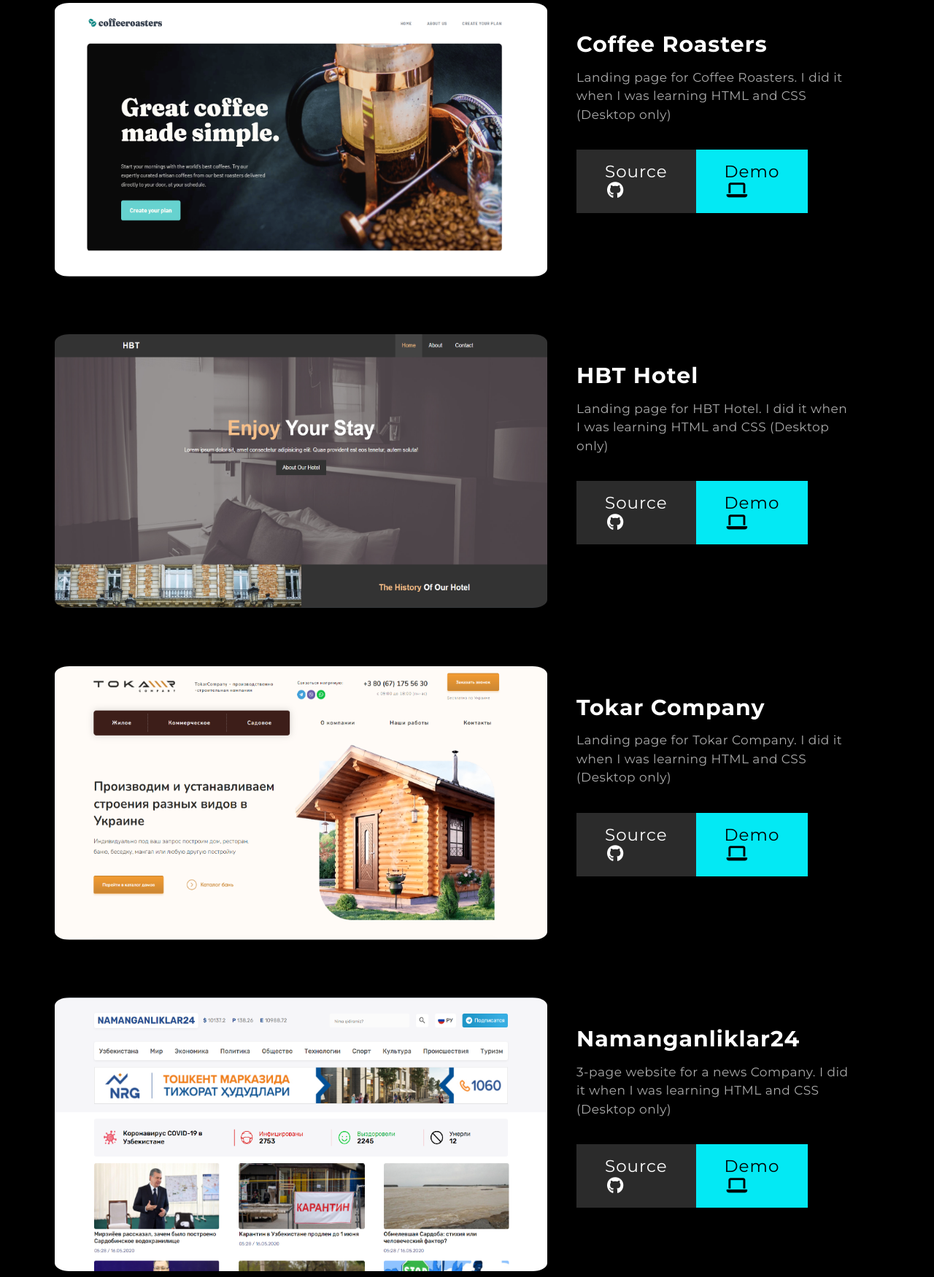
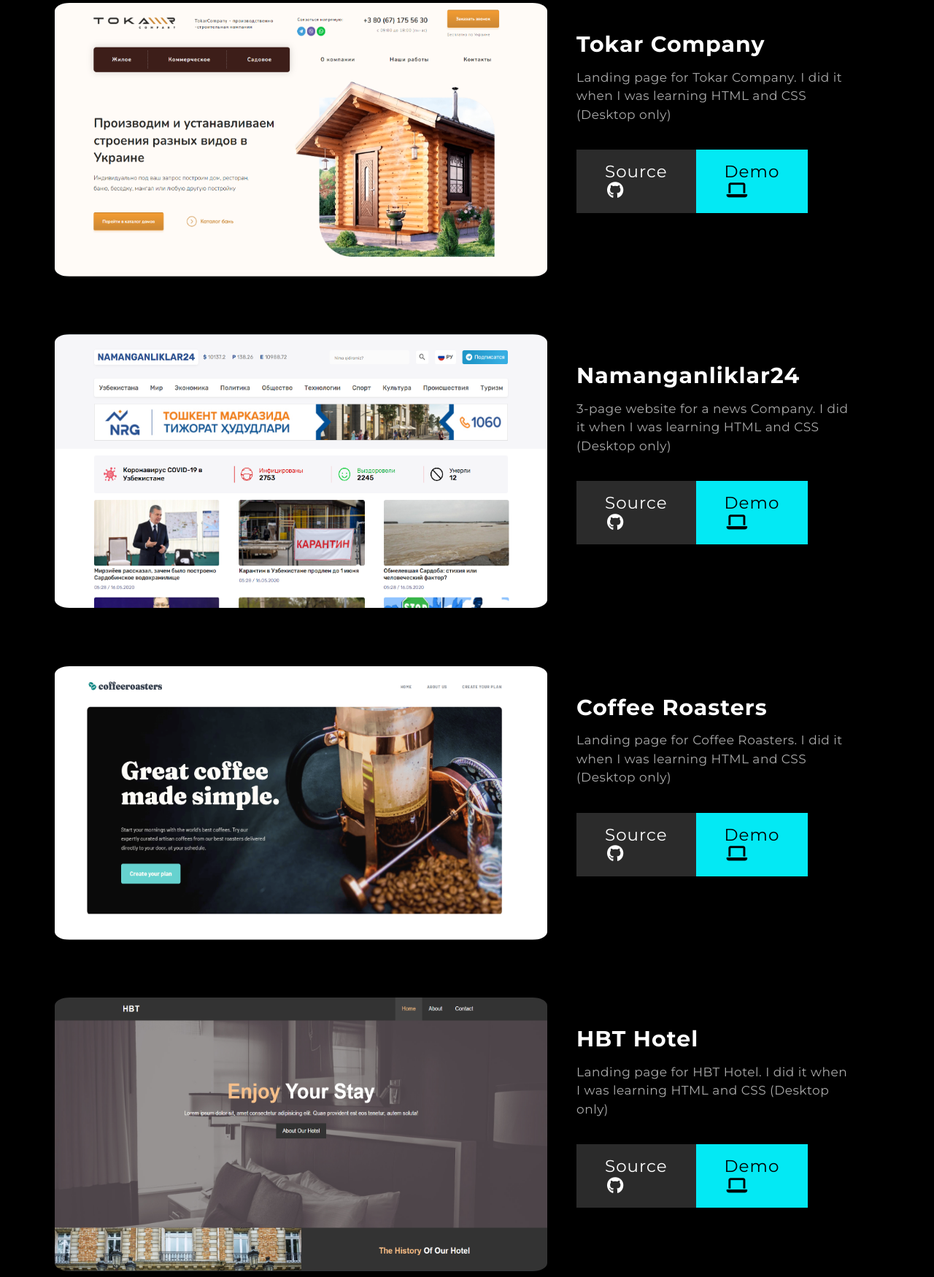
Before and after one commit to AbdullohYakubov/My-website, a plain HTML site: page portfolio.html in a window 1280 px wide. Shown: the part 314-2064 px from the top of the page at 73% size. Drawn offline with Linux system fonts and the light colour scheme.

Commit message:
added a project and changed navbar transition

```diff
--- a/portfolio.html
+++ b/portfolio.html
@@ -48,6 +48,50 @@
 
         <section class="boxes">
             <div class="boxes_left">
+                <img class="boxes_left_img" src="./images/tokar_project.png" alt="Website for Tokar Company">
+            </div>
+            <div class="boxes_right">
+                <h2 class="boxes_right_title">Tokar Company</h2>
+                <p class="boxes_right_description">Landing page for Tokar Company. I did it when I was learning HTML and CSS
+                    (Desktop only)</p>
+                <div class="boxes_right_btns">
+                    <a class="boxes_right_button btn_left" target="_blank"
+                        href="https://github.com/AbdullohYakubov/Tokar-company">
+                        Source
+                        <i class="fa-brands fa-github"></i>
+                    </a>
+                    <a class="boxes_right_button btn_right" target="_blank" href="https://tokarcompany.netlify.app/">
+                        Demo
+                        <i class="fa-solid fa-laptop"></i>
+                    </a>
+                </div>
+            </div>
+        </section>
+
+        <section class="boxes">
+            <div class="boxes_left">
+                <img class="boxes_left_img" src="./images/Namanganliklar24.png" alt="Website for Namanganliklar24">
+            </div>
+            <div class="boxes_right">
+                <h2 class="boxes_right_title">Namanganliklar24</h2>
+                <p class="boxes_right_description">3-page website for a news Company. I did it when I was learning HTML and CSS     (Desktop only)</p>
+                <div class="boxes_right_btns">
+                    <a class="boxes_right_button btn_left" target="_blank"
+                        href="https://github.com/AbdullohYakubov/Namanganliklar24">
+                        Source
+                        <i class="fa-brands fa-github"></i>
+                    </a>
+                    <a class="boxes_right_button btn_right" target="_blank"
+                        href="https://namanganliklar24official.netlify.app/home.html">
+                        Demo
+                        <i class="fa-solid fa-laptop"></i>
+                    </a>
+                </div>
+            </div>
+        </section>
+
+        <section class="boxes">
+            <div class="boxes_left">
                 <img class="boxes_left_img" src="./images/coffee_project.png" alt="Website for CoffeeRoasters">
             </div>
             <div class="boxes_right">
@@ -92,41 +136,21 @@
 
         <section class="boxes">
             <div class="boxes_left">
-                <img class="boxes_left_img" src="./images/tokar_project.png" alt="Website for Tokar Company">
+                <img class="boxes_left_img" src="./images/apple-watch.png"
+                    alt="Simple calculator that measures distance">
             </div>
             <div class="boxes_right">
-                <h2 class="boxes_right_title">Tokar Company</h2>
-                <p class="boxes_right_description">Landing page for Tokar Company. I did it when I was learning HTML and CSS
+                <h2 class="boxes_right_title">Apple Watch</h2>
+                <p class="boxes_right_description">A simple landing page for Apple Watch. I did it when I was learning HTML and CSS
                     (Desktop only)</p>
                 <div class="boxes_right_btns">
                     <a class="boxes_right_button btn_left" target="_blank"
-                        href="https://github.com/AbdullohYakubov/Tokar-company">
-                        Source
-                        <i class="fa-brands fa-github"></i>
-                    </a>
-                    <a class="boxes_right_button btn_right" target="_blank" href="https://tokarcompany.netlify.app/">
-                        Demo
-                        <i class="fa-solid fa-laptop"></i>
-                    </a>
-                </div>
-            </div>
-        </section>
-
-        <section class="boxes">
-            <div class="boxes_left">
-                <img class="boxes_left_img" src="./images/Namanganliklar24.png" alt="Website for Namanganliklar24">
-            </div>
-            <div class="boxes_right">
-                <h2 class="boxes_right_title">Namanganliklar24</h2>
-                <p class="boxes_right_description">3-page website for a news Company. I did it when I was learning HTML and CSS     (Desktop only)</p>
-                <div class="boxes_right_btns">
-                    <a class="boxes_right_button btn_left" target="_blank"
-                        href="https://github.com/AbdullohYakubov/Namanganliklar24">
+                        href="https://github.com/AbdullohYakubov/AppleWatch">
                         Source
                         <i class="fa-brands fa-github"></i>
                     </a>
                     <a class="boxes_right_button btn_right" target="_blank"
-                        href="https://namanganliklar24official.netlify.app/home.html">
+                        href="https://applewatchcom.netlify.app/">
                         Demo
                         <i class="fa-solid fa-laptop"></i>
                     </a>
```
Also changed, not shown: css/all.main.min.css, images/apple-watch.png (added).
